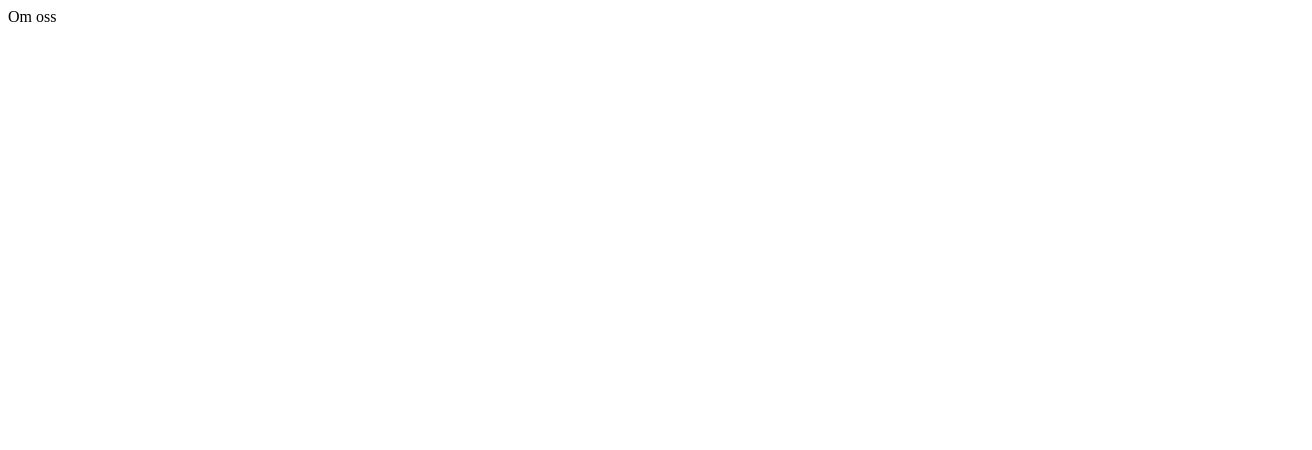
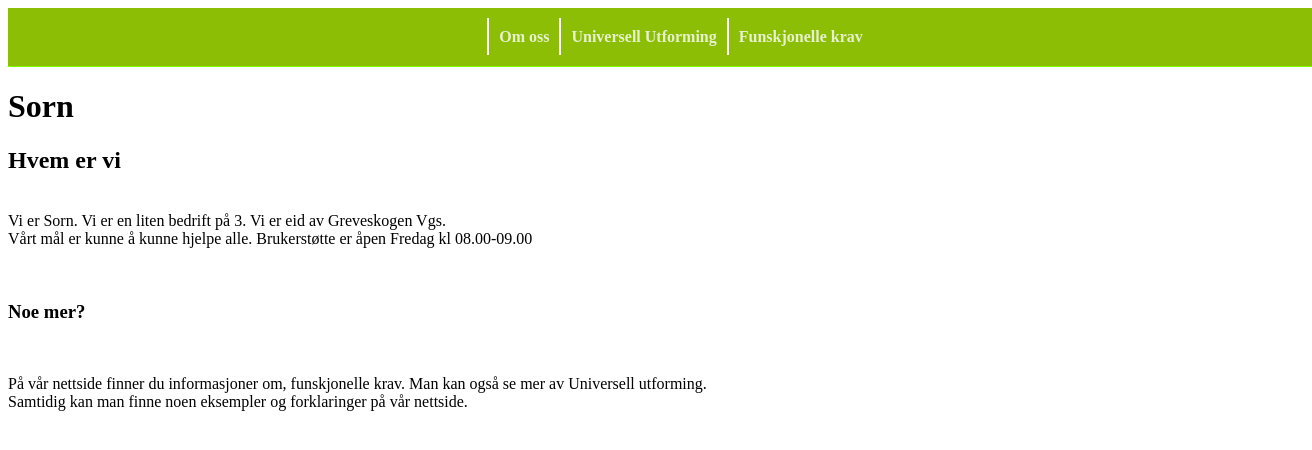
Before and after one commit to Svaally/Sorn, a plain HTML site: page Sorn.HTML in a window 1280 px wide. Shown: the whole page, 1312 px wide, since content can reach past the window. Drawn offline with Linux system fonts and the light colour scheme.

Commit message:
Add files via upload

```diff
--- a/Sorn.HTML
+++ b/Sorn.HTML
@@ -5,8 +5,59 @@
     <meta http-equiv="X-UA-Compatible" content="IE=edge">
     <meta name="viewport" content="width=device-width, initial-scale=1.0">
     <title>Sorn</title>
+    <link rel="stylesheet" href="meny.css">
+
+
+
 </head>
+
 <body>
-   Om oss
+
+</div id="hoved">
+<nav>
+    <ul>
+      <li><a class="active" href="index.html">Om oss</a></li>
+      <li><a href="#news">Universell Utforming</a></li>
+      <li><a href="#contact">Funskjonelle krav</a></li>
+    </ul>
+</nav>
+</div>
+
+
+    <div id="Honda">
+    <h1>Sorn</h1>
+
+
+    <p class="ex1">
+
+      <h2>Hvem er vi</h2>
+        <br>
+
+        Vi er Sorn. Vi er en liten bedrift på 3.
+        Vi er eid av Greveskogen Vgs.
+        <br>
+        Vårt mål er kunne å kunne hjelpe alle.
+        Brukerstøtte er åpen Fredag kl 08.00-09.00
+    </p>
+
+    <br>
+    <h3>Noe mer?</h3>
+    <br>
+    <p class="ex2">
+
+      På vår nettside finner du informasjoner om, funskjonelle krav.
+      Man kan også se mer av Universell utforming.
+      <br>
+      Samtidig kan man finne noen eksempler og forklaringer på vår nettside.
+
+    </p>
+
+
+
+
+
+
+
+
 </body>
 </html>
```
